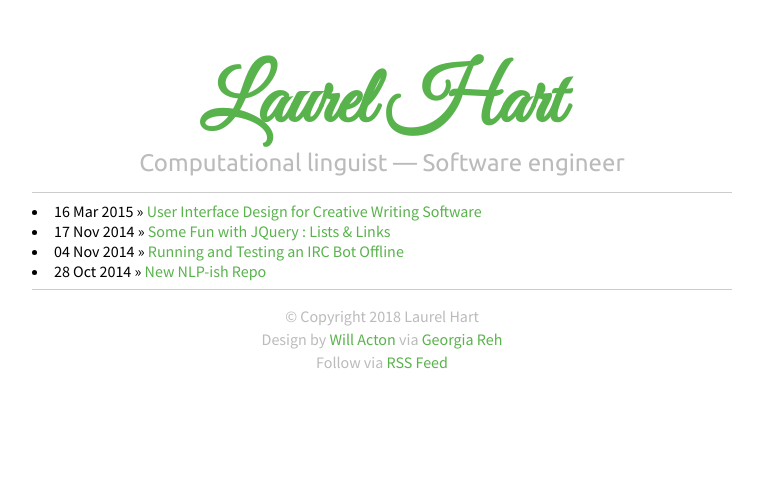
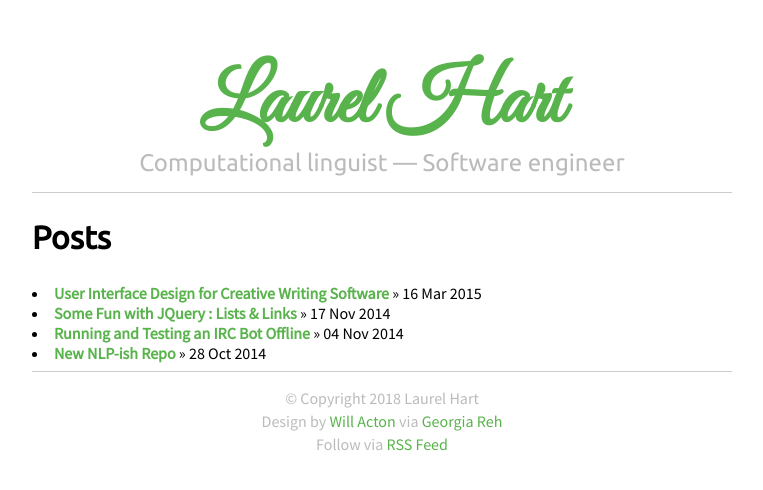
Before and after one commit to konahart/konahart.github.io, a Jekyll site: the page built from posts.md, in a window 1280 px wide. Shown: the top 490 px of the page, without its empty margins (258-1021 px from the left). Built offline with Jekyll 4.4.1, drawn with Linux system fonts in a browser that asks for light colours; our own code applies the rules of GitHub Pages for plain Markdown files.

Commit message:
Fix index links and add titles

```diff
--- a/posts.md
+++ b/posts.md
@@ -1,7 +1,7 @@
 ---
 layout: default
 ---
-
+## Posts
 {% for post in site.posts %}
-<li><span>{{ post.date | date_to_string }}</span> &raquo; <a href="{{ post.url }}">{{ post.title }}</a></li>
+<li><span><a href="{{ post.url }}" class="accent">{{ post.title }}</a>  &raquo; {{ post.date | date_to_string }}</span></li>
 {% endfor %}
```
Also changed, not shown: design.md (added, +5 -0 lines), index.md (+2 -2 lines), recipes.md (+2 -1 lines).
